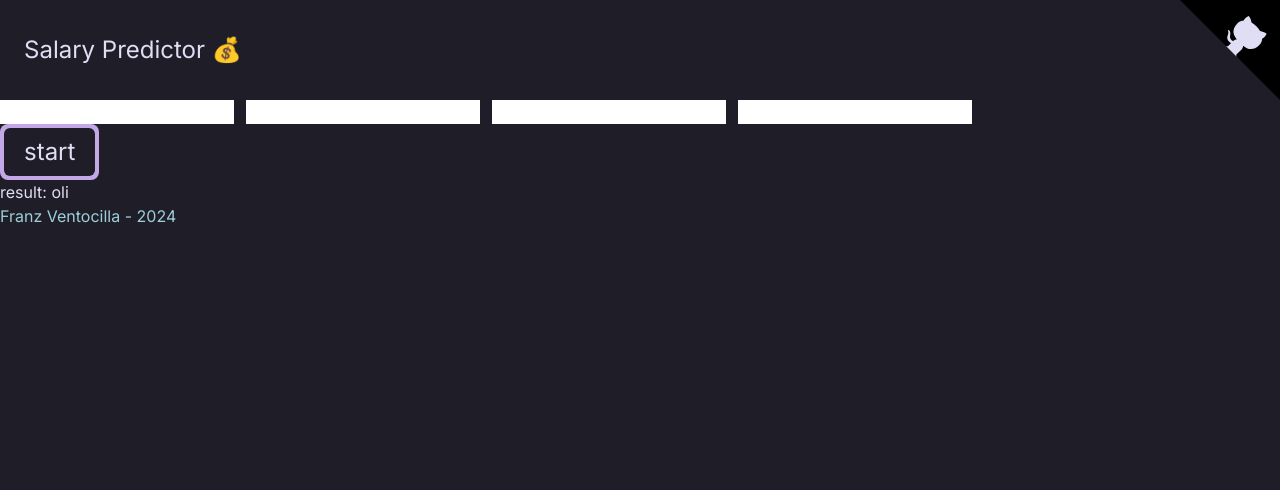
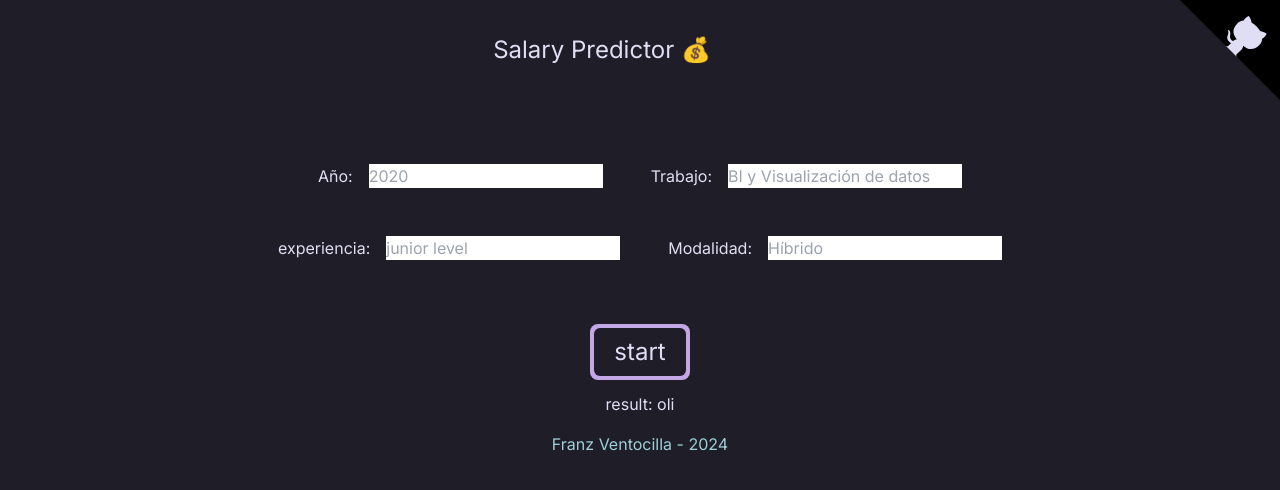
Before and after one commit to Franz04Rony/salary-prediction, a Next.js app: page / in a window 1280 px wide. Shown: the top 490 px of the page. Built offline with nearby package versions, Linux system fonts and the light colour scheme.

Commit message:
frontend styles completed

```diff
--- a/app/page.tsx
+++ b/app/page.tsx
@@ -13,11 +13,13 @@ export default function Home() {
 
   return (
     <>
-      <Navbar/>
-      <main>
-        <Form/>
-      </main>
-      <Footer/>
+      <div className="mx-auto relative">
+        <Navbar/>
+        <main>
+          <Form/>
+        </main>
+        <Footer/>
+      </div>
     </>
   );
 }
--- a/components/footer/Footer.tsx
+++ b/components/footer/Footer.tsx
@@ -1,7 +1,9 @@
 export const Footer = () => {
   return (
-    <footer className="text-[#9CCFD8]">
+    <footer className="text-[#9CCFD8] flex justify-center">
+      <span>
         Franz Ventocilla - 2024
+      </span>
     </footer>
   )
 }
--- a/components/form/Form.tsx
+++ b/components/form/Form.tsx
@@ -2,13 +2,47 @@
 import { useState } from "react"
 import { Button } from "../button/Button"
 
+interface FillYears {
+  a: number,
+  b: number,
+  years: Array<number>
+}
+
+const fillYears = ({a, b, years}:FillYears) => {
+  for(let i = a; i < b + 1; i++){
+    years.push(i)
+  }
+}
+
 export const Form = () => {
   const [result, setResult] = useState("oli")
 
-  const años = [10,11,12,15]
-  const jobCategories = ["Data Engineering", "Data Architecture and Modeling", "Data Science and Research", "valor4", "valor5", "valor6"]
-  const expLevels = [""]
-  const workType = [""]
+  const años: Array<number> = []
+  fillYears({a:2020, b:2030, years:años})
+
+  const jobCategories = [
+    "BI y Visualización de datos",
+    "Base de datos y cloud computing",
+    "Análisis de datos",
+    "Arquitectura y modelamiento de datos",
+    "Ingeniería de datos",
+    "Gestión y estrategia de proyectos",
+    "Calidad y Operaciones",
+    "Data science e investigación",
+    "Liderazgo y manejo de proyectos",
+    "Machine Learning e IA",
+  ]
+  const expLevels = [
+    "junior level",
+    "executive level",
+    "Mid level",
+    "Senior level"
+  ]
+  const workType = [
+    "Híbrido",
+    "Presencial",
+    "Remoto"
+  ]
 
   const handleButton = () => {
     setResult("wtf")
@@ -25,13 +59,18 @@ export const Form = () => {
   };
 
   return (
-    <>
-      <form action="" className="flex gap-3 flex-wrap">
+    <section className="flex justify-center flex-col items-center gap-12 mt-16">
+      <form action="" className="flex gap-12 flex-wrap justify-center w-[480px] lg:w-[770px]">
+        <label className="flex gap-4">
+          Año:
           <input type="text" list="años"
             onClick={clear}
             onFocus={clear}
             onChange={handleChange}
+            className="text-black focus:outline-8 focus:outline-[#9CCFD8]"
+            placeholder={años[0]+""}
           />
+        </label>
         <datalist id="años">
           {
             años.map((v)=>(
@@ -39,12 +78,16 @@ export const Form = () => {
             ))
           }
         </datalist>
-
+        <label className="flex gap-4">
+          Trabajo:
           <input type="text" list="jobCategories"
             onClick={clear}
             onFocus={clear}
             onChange={handleChange}
+            className="text-black focus:outline-8 focus:outline-[#9CCFD8]"
+            placeholder={jobCategories[0]}
           />
+        </label>
         <datalist id="jobCategories">
           {
             jobCategories.map((v)=>(
@@ -52,12 +95,16 @@ export const Form = () => {
             ))
           }
         </datalist>
-
+        <label className="flex gap-4">
+          experiencia:
           <input type="text" list="expLevels"
             onClick={clear}
             onFocus={clear}
             onChange={handleChange}
+            className="text-black focus:outline-8 focus:outline-[#9CCFD8]"
+            placeholder={expLevels[0]}
           />
+        </label>
         <datalist id="expLevels">
           {
             expLevels.map((v)=>(
@@ -65,12 +112,16 @@ export const Form = () => {
             ))
           }
         </datalist>
-
+        <label className="flex gap-4">
+          Modalidad:
           <input type="text" list="workType"
             onClick={clear}
             onFocus={clear}
             onChange={handleChange}
+            className="text-black focus:outline-8 focus:outline-[#9CCFD8]"
+            placeholder={workType[0]}
           />
+        </label>
         <datalist id="workType">
           {
             workType.map((v)=>(
@@ -79,8 +130,10 @@ export const Form = () => {
           }
         </datalist>
       </form>
-        <Button label={"start"} handle= {handleButton} />
+      <aside className="flex justify-center flex-col items-center gap-3 mt-4 mb-4">
+        <Button label={"start"} handle= {handleButton}/>
         <span>result: {result}</span>
-    </>
+      </aside>
+    </section>
   )
 }
--- a/components/navbar/Navbar.tsx
+++ b/components/navbar/Navbar.tsx
@@ -2,9 +2,10 @@ import { Github } from "../icons/icons.jsx"
 
 export const Navbar = () => {
   return (
-    <nav className="flex justify-between items-center  h-[100px]" >
+    <nav className="flex justify-between items-center h-[100px]" >
+        <div></div>
         <span className="pl-6 text-2xl"> Salary Predictor 💰</span>
-        <a href="https://github.com/Franz04Rony/CloudComparisonFrontend" target="_blank" className="text-[#E0DEF4] hover:text-[#C4A7E7]" aria-label="View source on Github">
+        <a href="https://github.com/Franz04Rony/salary-prediction" target="_blank" className="text-[#E0DEF4] hover:text-[#C4A7E7]" aria-label="View source on Github">
             <Github width={100} height={100}/>
         </a>
     </nav>
```
Lines whose indentation alone changed are shown as unchanged.
